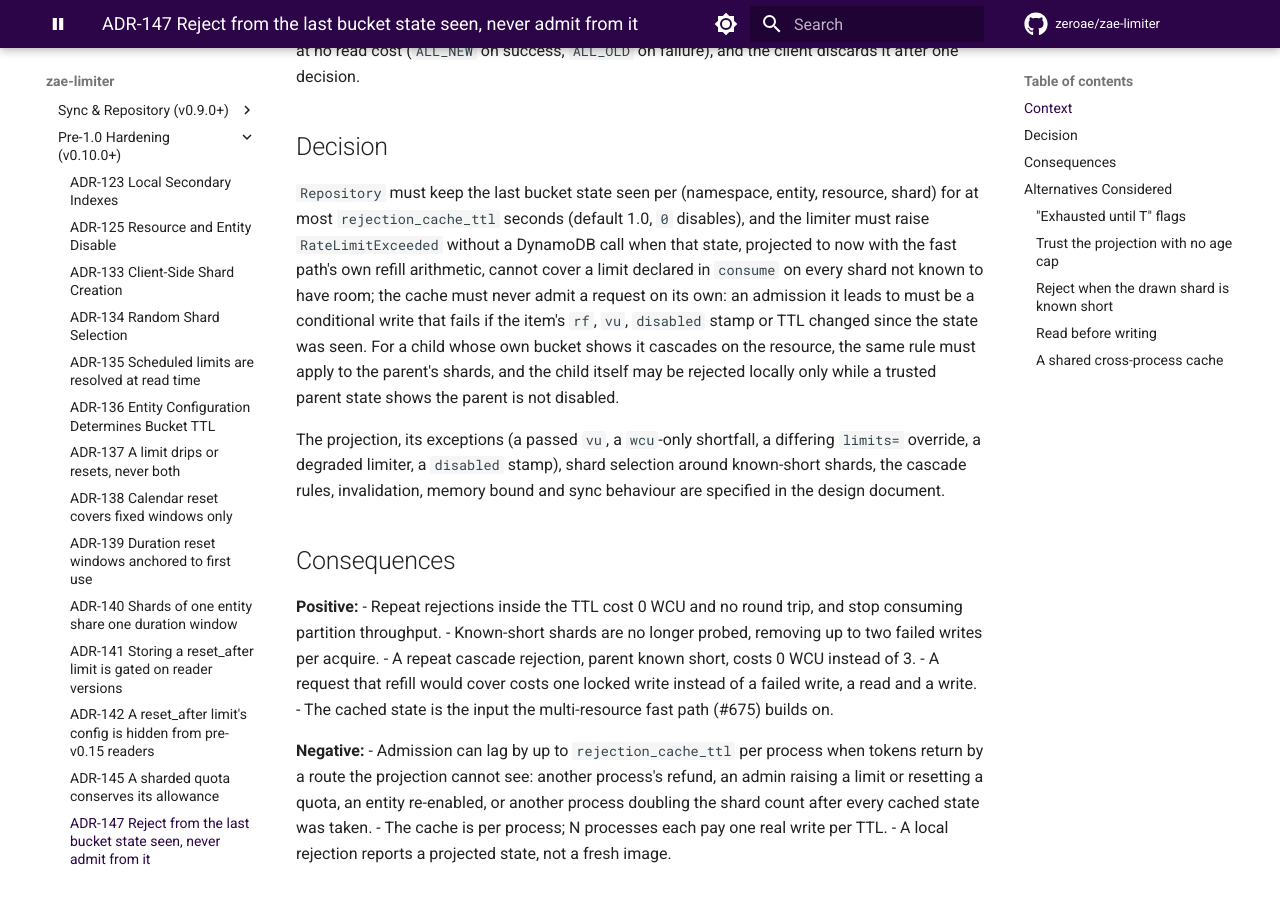
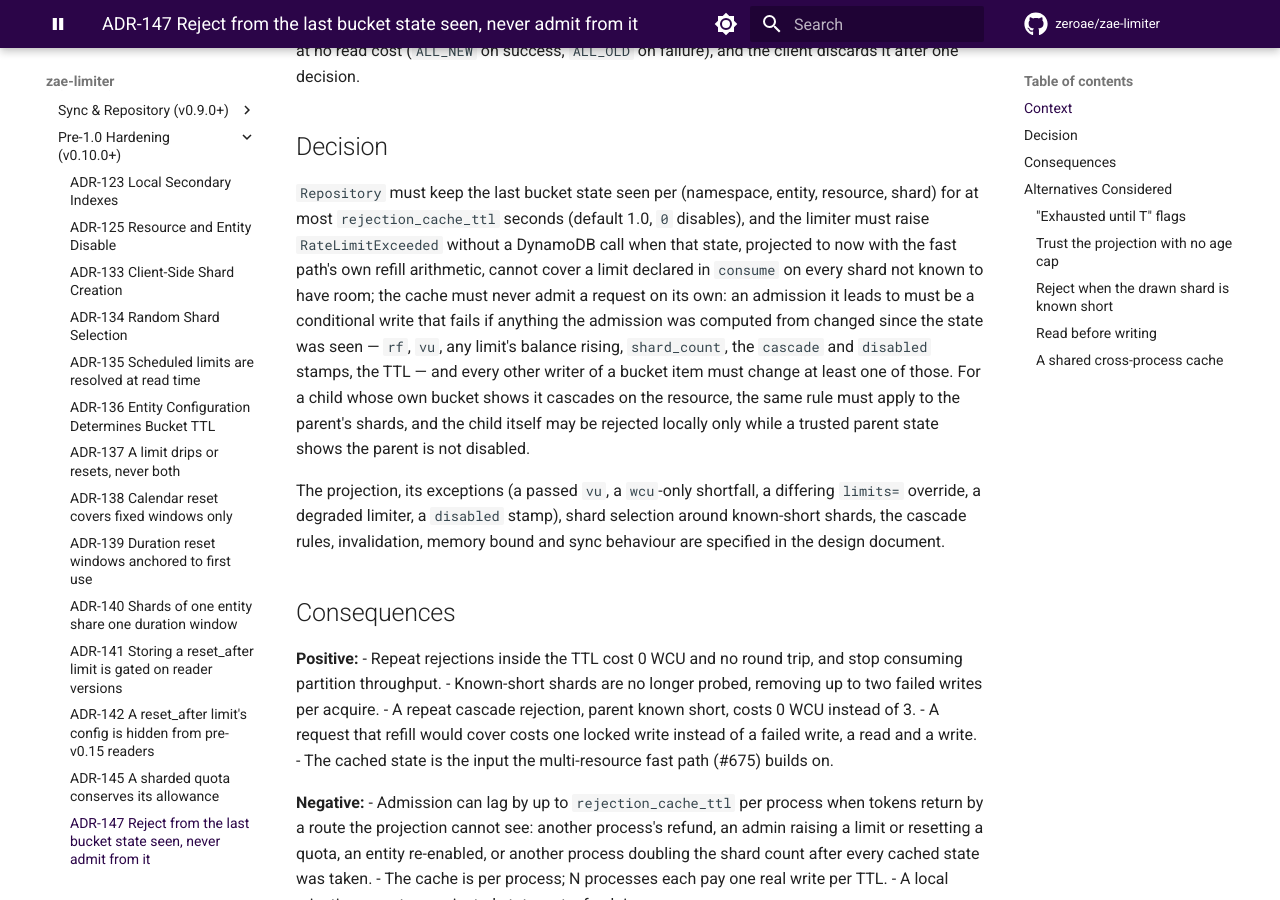
Before and after one commit to zeroae/zae-limiter, an MkDocs documentation site: the page built from docs/adr/147-client-side-rejection-cache.md, in a window 1280 px wide and 900 px high, scrolled down 546 px. Built offline with MkDocs 1.6.1 and Material for MkDocs 9.7.7, drawn with Linux system fonts in a browser that asks for light colours; comment, search, counter and statistics services are not loaded; the version menu is left out.

Commit message:
📝 docs: list every pin of the refill-from-cache write, and require new writers to move one
The phase-3 review found four writers that changed a bucket item without
touching anything the write checked, each an over-admission. The design
doc and ADR-147 now list everything the write pins (rf, vu absent, each
tk no higher than cached, shard_count, cascade off, not disabled, TTL)
and the config-cache gate; the ADR's decision also requires every other
bucket writer to move one of them.

So the next feature cannot quietly reopen it (suggested by a side agent,
approved by the owner): CLAUDE.md gains invariant 11, and the code-review
rules a section asking any change that writes a bucket item — reset or
top-up (#470/#471), re-parenting (#677) — to name the term it moves and
to test the change made from another process.

Part of #695

Co-Authored-By: Claude Opus 5.5 <noreply@anthropic.com>
Claude-Session: https://claude.ai/code/session_01ASEDQdfdZZeqM2KMM1WTMo

```diff
--- a/docs/adr/147-client-side-rejection-cache.md
+++ b/docs/adr/147-client-side-rejection-cache.md
@@ -28,8 +28,10 @@ shard) for at most `rejection_cache_ttl` seconds (default 1.0, `0` disables), an
 limiter must raise `RateLimitExceeded` without a DynamoDB call when that state, projected
 to now with the fast path's own refill arithmetic, cannot cover a limit declared in
 `consume` on every shard not known to have room; the cache must never admit a request on
-its own: an admission it leads to must be a conditional write that fails if the item's
-`rf`, `vu`, `disabled` stamp or TTL changed since the state was seen. For a child whose
+its own: an admission it leads to must be a conditional write that fails if anything
+the admission was computed from changed since the state was seen — `rf`, `vu`, any
+limit's balance rising, `shard_count`, the `cascade` and `disabled` stamps, the TTL —
+and every other writer of a bucket item must change at least one of those. For a child whose
 own bucket shows it cascades on the resource, the same rule must apply to the parent's
 shards, and the child itself may be rejected locally only while a trusted parent state
 shows the parent is not disabled.
```
Also changed, not shown: .claude/rules/code-review.md (+20 -0 lines), CLAUDE.md (+1 -0 lines), docs/plans/2026-10-06-rejection-cache-design.md (+25 -7 lines).
